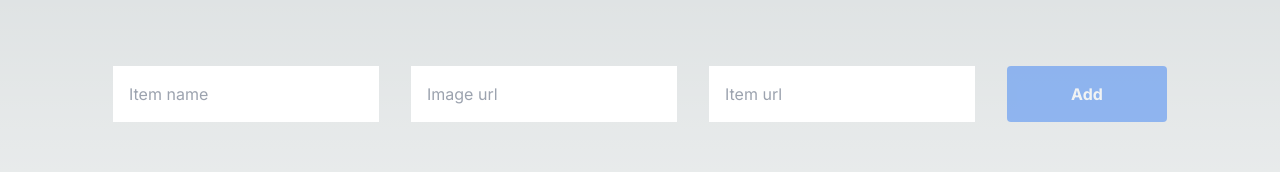
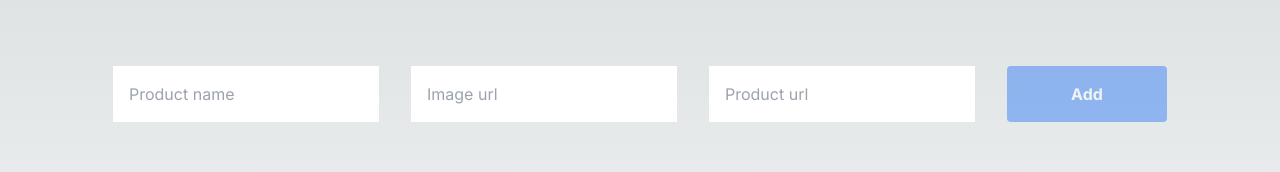
Before and after one commit to Veidz/wishlist-next, a Next.js app: page / in a window 1280 px wide. Shown: the part 182-354 px from the top of the page. Built offline with nearby package versions, Linux system fonts and the light colour scheme.

Commit message:
refactor: change item to product

```diff
--- a/src/app/page.tsx
+++ b/src/app/page.tsx
@@ -9,15 +9,15 @@ import './page.css'
 export default function Home() {
     const [name, setName] = useState('')
     const [imageUrl, setImageUrl] = useState('')
-    const [itemUrl, setItemUrl] = useState('')
+    const [productUrl, setProductUrl] = useState('')
 
     const [buttonDisabled, setButtonDisabled] = useState(true)
 
     useEffect(() => {
-        if (name && itemUrl) {
+        if (name && productUrl) {
             setButtonDisabled(false)
         }
-    }, [name, itemUrl])
+    }, [name, productUrl])
 
     const handleNameChange = (e: any) => {
         setName(e.target.value)
@@ -27,8 +27,8 @@ export default function Home() {
         setImageUrl(e.target.value)
     }
 
-    const handleItemUrlChange = (e: any) => {
-        setItemUrl(e.target.value)
+    const handleProductUrlChange = (e: any) => {
+        setProductUrl(e.target.value)
     }
 
     const addItem = (e: any) => {
@@ -36,7 +36,7 @@ export default function Home() {
         const inputData = {
             name: name,
             imageUrl: imageUrl,
-            itemUrl: itemUrl
+            productUrl: productUrl
         }
 
         axios({
@@ -64,7 +64,7 @@ export default function Home() {
 
         setName('')
         setImageUrl('')
-        setItemUrl('')
+        setProductUrl('')
         setButtonDisabled(true)
     }
 
@@ -72,9 +72,9 @@ export default function Home() {
         <main className='flex min-h-screen flex-col items-center p-24'>
             <h1 className='text-8xl font-bold mb-10 tracking-wide'>WishList</h1>
             <form className='form-container'>
-                <input onChange={ (e) => handleNameChange(e) } className='p-4 m-4 outline-blue-500' type='text' placeholder='Item name' required value={ name } />
+                <input onChange={ (e) => handleNameChange(e) } className='p-4 m-4 outline-blue-500' type='text' placeholder='Product name' required value={ name } />
                 <input onChange={ (e) => handleImageUrlChange(e) } className='p-4 m-4 outline-blue-500' type='url' placeholder='Image url' value={ imageUrl } />
-                <input onChange={ (e) => handleItemUrlChange(e) } className='p-4 m-4 outline-blue-500' type='url' placeholder='Item url' required value={ itemUrl } />
+                <input onChange={ (e) => handleProductUrlChange(e) } className='p-4 m-4 outline-blue-500' type='url' placeholder='Product url' required value={ productUrl } />
                 <button className='bg-blue-500 hover:enabled:bg-blue-700 text-white font-bold p-4 m-4 rounded w-40 disabled:cursor-not-allowed disabled:opacity-50' onClick={ (e) => addItem(e) } type='submit' disabled={ buttonDisabled }>Add</button>
 
                 <ToastContainer />
```
